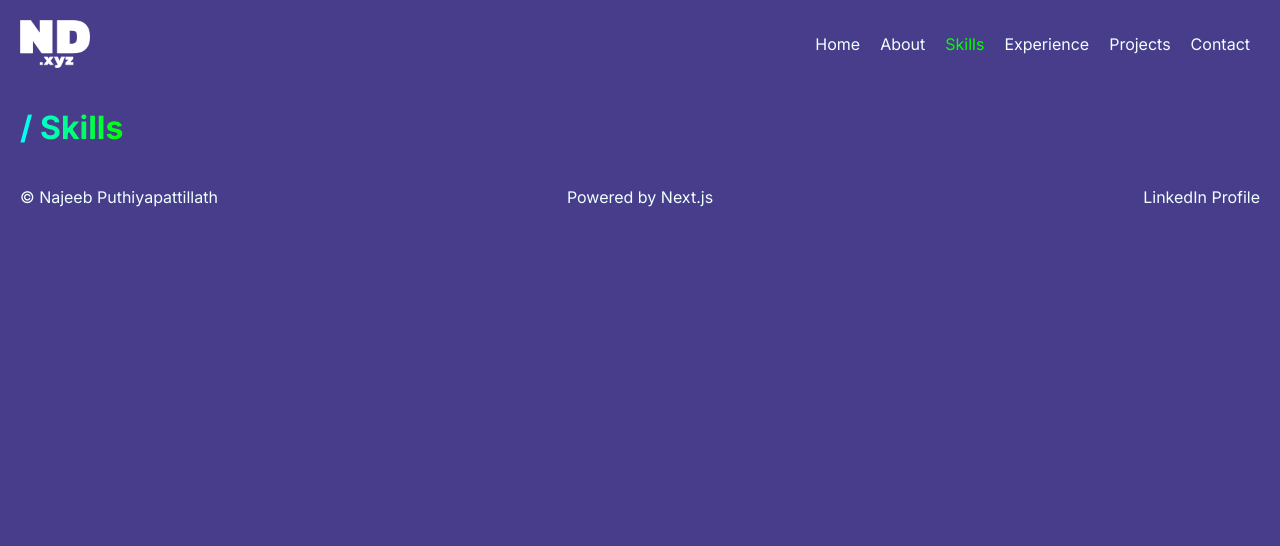
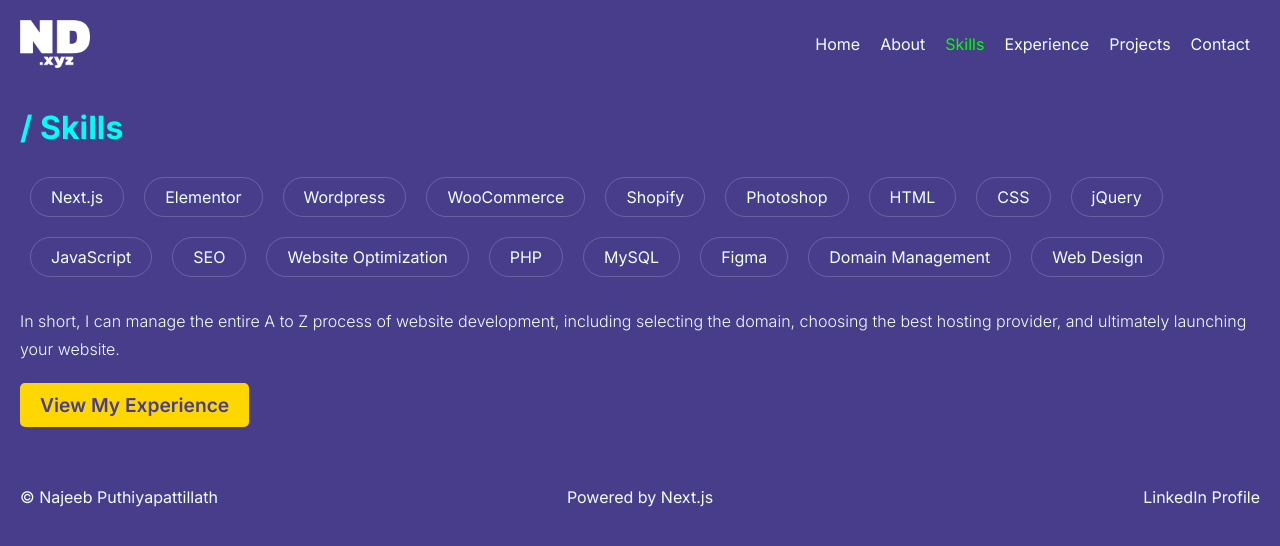
Before and after one commit to najeebputhiyallam/myportfolio2024, a Next.js app: page /skills in a window 1280 px wide. Shown: the top 546 px of the page. Built offline with nearby package versions, Linux system fonts and the light colour scheme.

Commit message:
skills page done

```diff
--- a/src/app/globals.css
+++ b/src/app/globals.css
@@ -1,6 +1,7 @@
 :root {
     --bg: #483d8b;
     --text: azure;
+    --text30: #f0ffff30;
     --btnColor: gold;
     --btnColorHover: goldenrod;
     --linkHoverColor: aqua;
--- a/src/app/skills/page.tsx
+++ b/src/app/skills/page.tsx
@@ -1,4 +1,6 @@
 import { Metadata } from "next";
+import styles from './skills.module.css'
+import Button from "@/components/button/Button";
 
 export const metadata: Metadata = {
     title: "Skills",
@@ -7,8 +9,33 @@ export const metadata: Metadata = {
 export default function SkillsPage(){
     return(
         <div className="containerGlobal" >
-            <div className="containerWrapperGlobal" >
-            <h1 className="gradientText" >/ Skills</h1>
+            <div className={`${styles.containerWrapperGlobal} containerWrapperGlobal`} >
+                <h1 className="gradientText" >/ Skills</h1>
+
+                <div className={styles.skillsContent} >
+                    <ul className={styles.skillsList} >
+                        <li>Next.js</li>
+                        <li>Elementor</li>
+                        <li>Wordpress</li>
+                        <li>WooCommerce</li>
+                        <li>Shopify</li>
+                        <li>Photoshop</li>
+                        <li>HTML</li>
+                        <li>CSS</li>
+                        <li>jQuery</li>
+                        <li>JavaScript</li>
+                        <li>SEO</li>
+                        <li>Website Optimization</li>
+                        <li>PHP</li>
+                        <li>MySQL</li>
+                        <li>Figma</li>
+                        <li>Domain Management</li>
+                        <li>Web Design</li>
+                    </ul>
+                    <p>In short, I can manage the entire A to Z process of website development, including selecting the domain, choosing the best hosting provider, and ultimately launching your website.</p>
+
+                    <Button btnType="button" btnText="View My Experience" btnLink="/experience" />
+                </div>
             </div>
         </div>
     );
--- /dev/null
+++ b/src/app/skills/skills.module.css
@@ -0,0 +1,42 @@
+
+.containerWrapperGlobal {
+    flex-direction: column;
+    gap: 20px;
+}
+
+.skillsContent {
+    display: flex;
+    flex-direction: column;
+    align-items: flex-start;
+
+    line-height: 28px;
+    font-weight: 300;
+    margin-bottom: 20px;
+}
+
+.skillsList {
+    display: flex;
+    flex-wrap: wrap;
+    margin-bottom: 20px;
+}
+
+    .skillsList li {
+        list-style-type: none;
+        padding: 5px 20px;
+        margin: 10px;
+        border: 1px solid var(--text30);
+        border-radius: 50px;
+        font-weight: 400;
+        cursor: pointer;
+    }
+    .skillsList li:hover {
+        background-color: var(--btnColorHover);
+        color: var(--bg);
+        box-shadow: 0px 0px 16px -5px var(--btnColor);
+    }
+
+@media (max-width: 640px){
+    .skillsContent {
+        align-items: center;
+    }
+}
```
